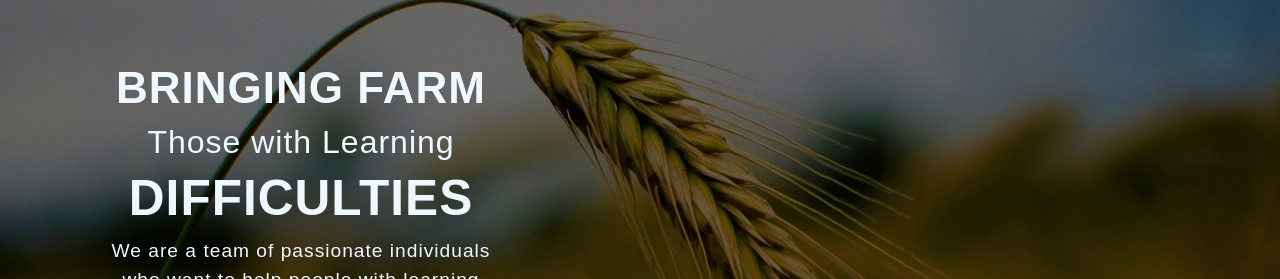
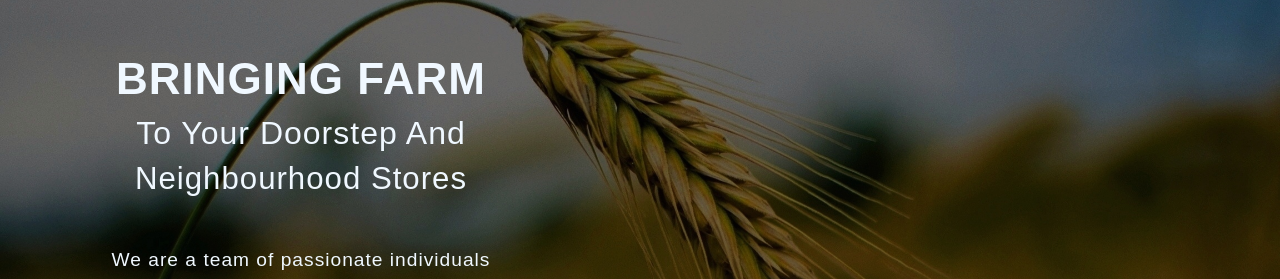
Before and after one commit to umar-tariq-1/Kisaan-App, a React (Create React App) app in the folder frontend/: page / in a window 1280 px wide. Shown: the part 83-362 px from the top of the page. Built offline with nearby package versions, Linux system fonts and the light colour scheme.

Commit message:
home page almost done

```diff
--- a/frontend/src/components/OnScrollRender/OnScrolRender.jsx
+++ b/frontend/src/components/OnScrollRender/OnScrolRender.jsx
@@ -3,7 +3,7 @@ import { withScroll } from "react-fns";
 import { FiArrowRightCircle } from "react-icons/fi";
 
 const OnScrollRender = ({ x, y }) => {
-  if (y > 600) {
+  if (y > 580) {
 
     return (<>
         <hr />
--- a/frontend/src/pages/Home/homecontent.jsx
+++ b/frontend/src/pages/Home/homecontent.jsx
@@ -28,15 +28,15 @@ export default function HomeContent() {
                 </div>
                 <div className={styles.ani2}>
                   <h1 style={{ color: "aliceblue", fontSize: "200%" }}>
-                    Those with Learning
+                    To Your Doorstep And
                   </h1>
                 </div>
                 <div className={styles.ani3}>
                   <h1
-                    className="text-uppercase fw-bold"
-                    style={{ color: "aliceblue", fontSize: "310%" }}
+                    className="text-capitalize mb-5"
+                    style={{ color: "aliceblue", fontSize: "195%" }}
                   >
-                    Difficulties
+                    Neighbourhood stores
                   </h1>
                 </div>
                 <div className={styles.ani4}>
```
